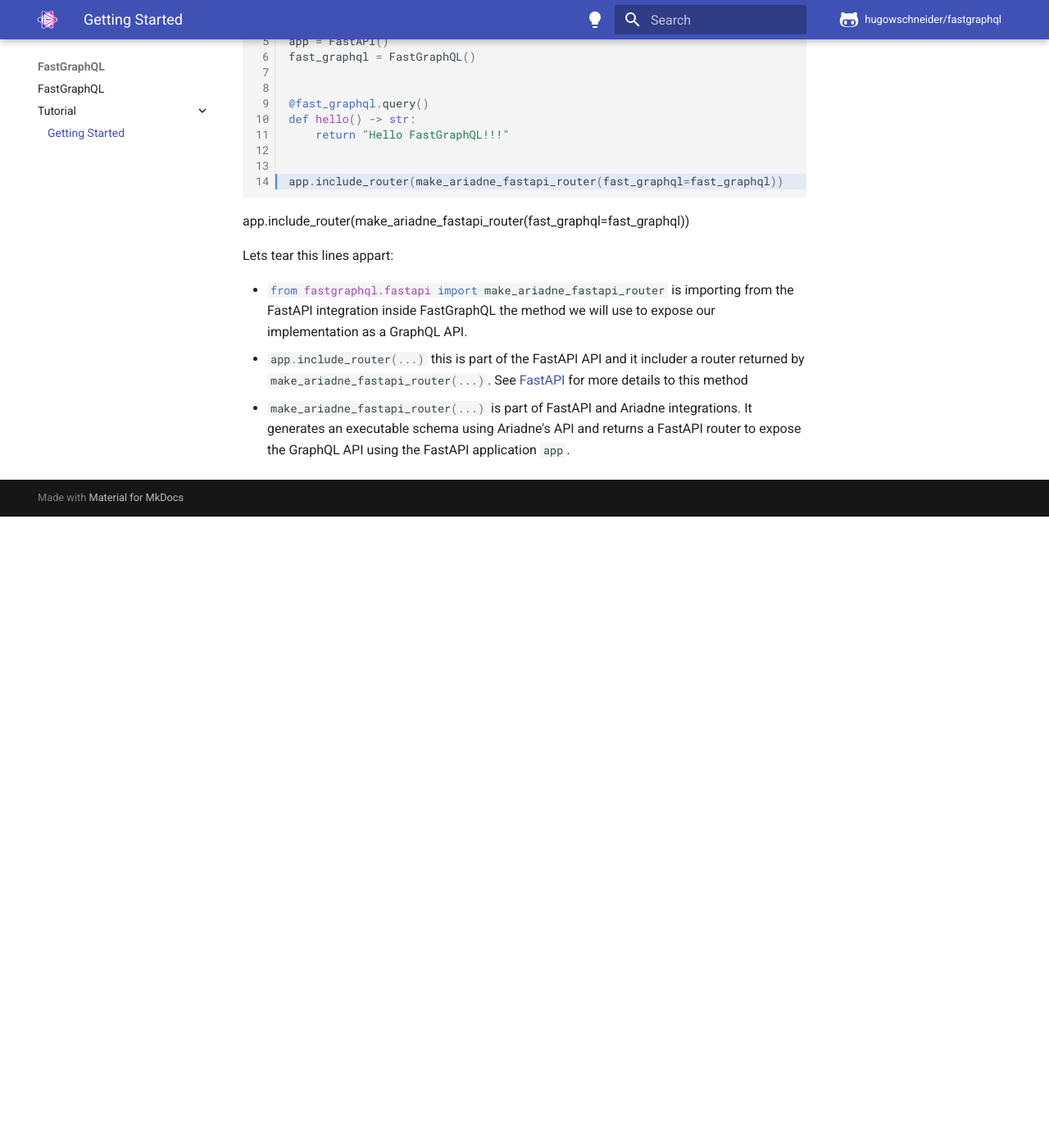
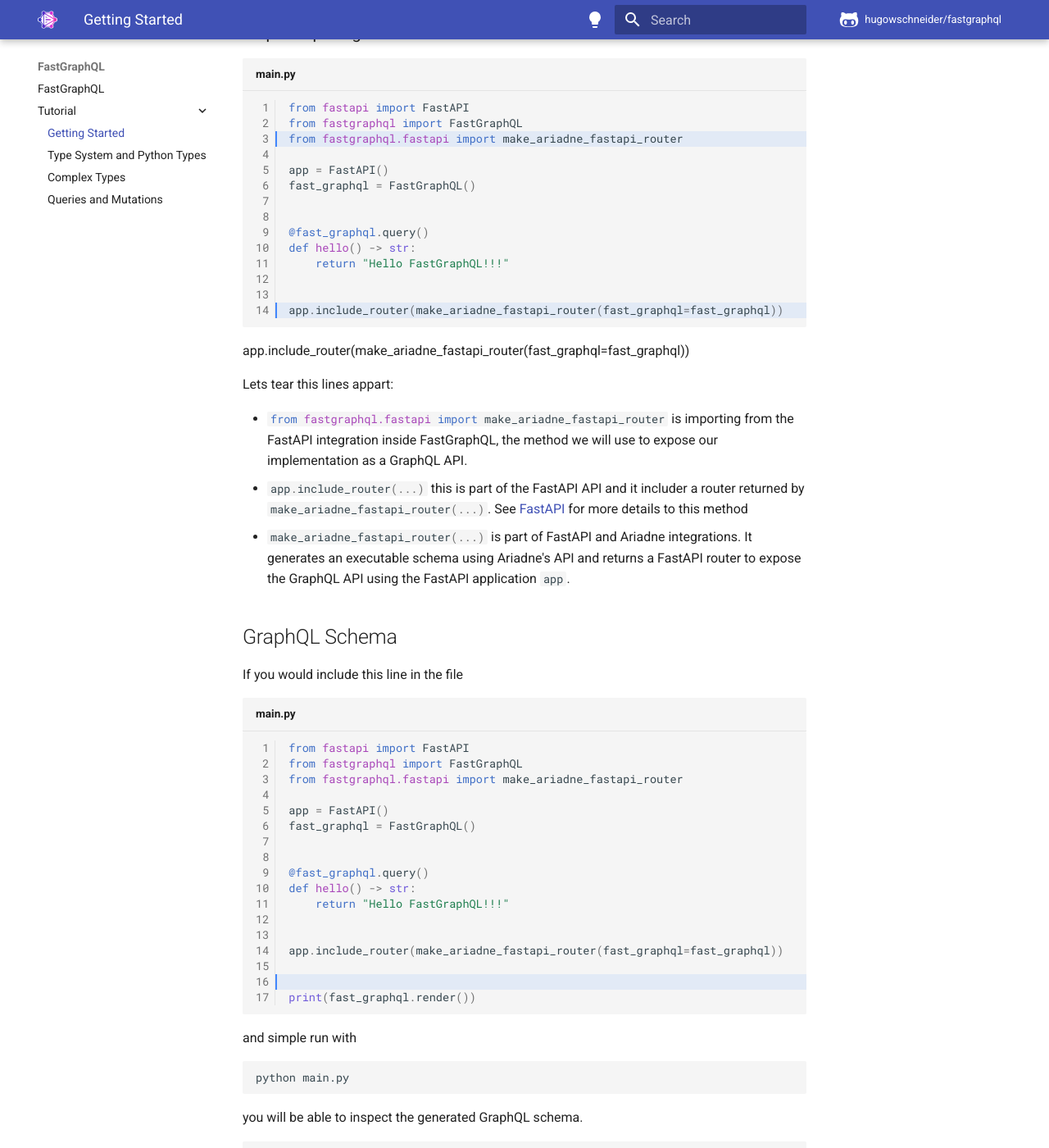
Before and after one commit to hugowschneider/fastgraphql, an MkDocs documentation site: the page built from docs/pages/tutorial/index.md, in a window 1280 px wide and 1400 px high, scrolled down 3730 px. Shown: the whole window at 82% size. Built offline with MkDocs 1.6.1 and Material for MkDocs 9.7.7, drawn with Linux system fonts in a browser that asks for light colours; emoji names are drawn with the system emoji font; comment, search, counter and statistics services are not loaded; before the commit the page ends 4360 px from its top, so only the background shows below that; some of the changed text lies outside the part shown.

````diff
--- a/docs/mkdocs.yml
+++ b/docs/mkdocs.yml
@@ -38,6 +38,7 @@ plugins:
 - termynal
 markdown_extensions:
 - admonition
+- tables
 - pymdownx.snippets:
     base_path: 'src/'
 - pymdownx.highlight:
@@ -55,4 +56,7 @@ markdown_extensions:
 nav:
   - FastGraphQL: index.md
   - Tutorial:
-    - Getting Started: tutorial/index.md
+    - tutorial/index.md
+    - tutorial/data-types.md
+    - tutorial/complex-types.md
+    - tutorial/query-mutation.md
--- a/docs/pages/tutorial/index.md
+++ b/docs/pages/tutorial/index.md
@@ -17,7 +17,7 @@ $ uvicorn main:app --reload
 Lets create a file:
 
 ```python title="main.py" linenums="1"
---8<-- "tutorial/index/tutorial001.py"
+--8<-- "tutorial/index/main.py"
 ```
 
 In the same folder run:
@@ -25,6 +25,12 @@ In the same folder run:
 ```shell
 $ uvicorn main:app --reload
 ```
+
+!!! note "Running uvicorn"
+
+    * `main` refers to the modeule main defined with `main.py`
+    * `app` refers to the FastAPI application variable defined in `main.py`
+    * `--reload` monitors changes and reload the application
 
 ## Check it
 
@@ -37,16 +43,16 @@ Doing that you will see the [GraphQL Playground](https://github.com/graphql/grap
 ### Step 1: Importing
 
 ```python title="main.py" linenums="1" hl_lines="2"
---8<-- "tutorial/index/tutorial001.py"
+--8<-- "tutorial/index/main.py"
 ```
 
-`#!python FastGraphQL` is a class which is the base of all GraphQL definition and management of the API calls.
+`#!python FastGraphQL` is a class which is the base for all GraphQL definition and for management of the API calls.
 Its instance and methods should be starting point of defining your GraphQL API.
 
 ### Step 2: Instanciating
 
 ```python title="main.py" linenums="1" hl_lines="6"
---8<-- "tutorial/index/tutorial001.py"
+--8<-- "tutorial/index/main.py"
 ```
 `#!python fast_graphql = FastGraphQL()` is where everything start. The varible `#!python fast_graphql` will be used
 across the code define the complete GraphQLAPI
@@ -67,7 +73,7 @@ across the code define the complete GraphQLAPI
 ### Step 3: The First Query
 
 ```python title="main.py" linenums="1" hl_lines="9-10"
---8<-- "tutorial/index/tutorial001.py"
+--8<-- "tutorial/index/main.py"
 ```
 This section of the code is the most interesting part to understand at this point. Lets look into it in all details.
 
@@ -95,16 +101,41 @@ this case are:
 ### Step 3: Exposing the Schema
 
 ```python title="main.py" linenums="1" hl_lines="3 14"
---8<-- "tutorial/index/tutorial001.py"
+--8<-- "tutorial/index/main.py"
 ```
 
 app.include_router(make_ariadne_fastapi_router(fast_graphql=fast_graphql))
 
 Lets tear this lines appart:
 
-* `#!python from fastgraphql.fastapi import make_ariadne_fastapi_router` is importing from the FastAPI integration inside FastGraphQL the
+* `#!python from fastgraphql.fastapi import make_ariadne_fastapi_router` is importing from the FastAPI integration inside FastGraphQL, the
 method we will use to expose our implementation as a GraphQL API.
 * `#!python app.include_router(...)` this is part of the FastAPI API and it includer a router
 returned by `#!python make_ariadne_fastapi_router(...)`. See [FastAPI](https://fastapi.tiangolo.com/tutorial/bigger-applications/#include-the-apirouters-for-users-and-items) for more details to this method
 * `#!python make_ariadne_fastapi_router(...)` is part of FastAPI and Ariadne integrations. It generates an executable
 schema using Ariadne's API and returns a FastAPI router to expose the GraphQL API using the FastAPI application `#!python app`.
+
+## GraphQL Schema
+
+If you would include this line in the file
+
+```python title="main.py" linenums="1" hl_lines="16"
+--8<-- "tutorial/index/main.py"
+
+print(fast_graphql.render())
+```
+
+and simple run with
+
+```sh
+python main.py
+```
+
+you will be able to inspect the generated GraphQL schema.
+
+```gql
+type Query {
+    hello: String!
+}
+```
+a very simple schema so far :smile:.
````
Also changed, not shown: docs/pages/tutorial/complex-types.md (added, +56 -0 lines), docs/pages/tutorial/data-types.md (added, +56 -0 lines), docs/pages/tutorial/query-mutation.md (added, +10 -0 lines), docs/src/tutorial/index/main.py (renamed from docs/src/tutorial/index/tutorial001.py), 1 other file.
